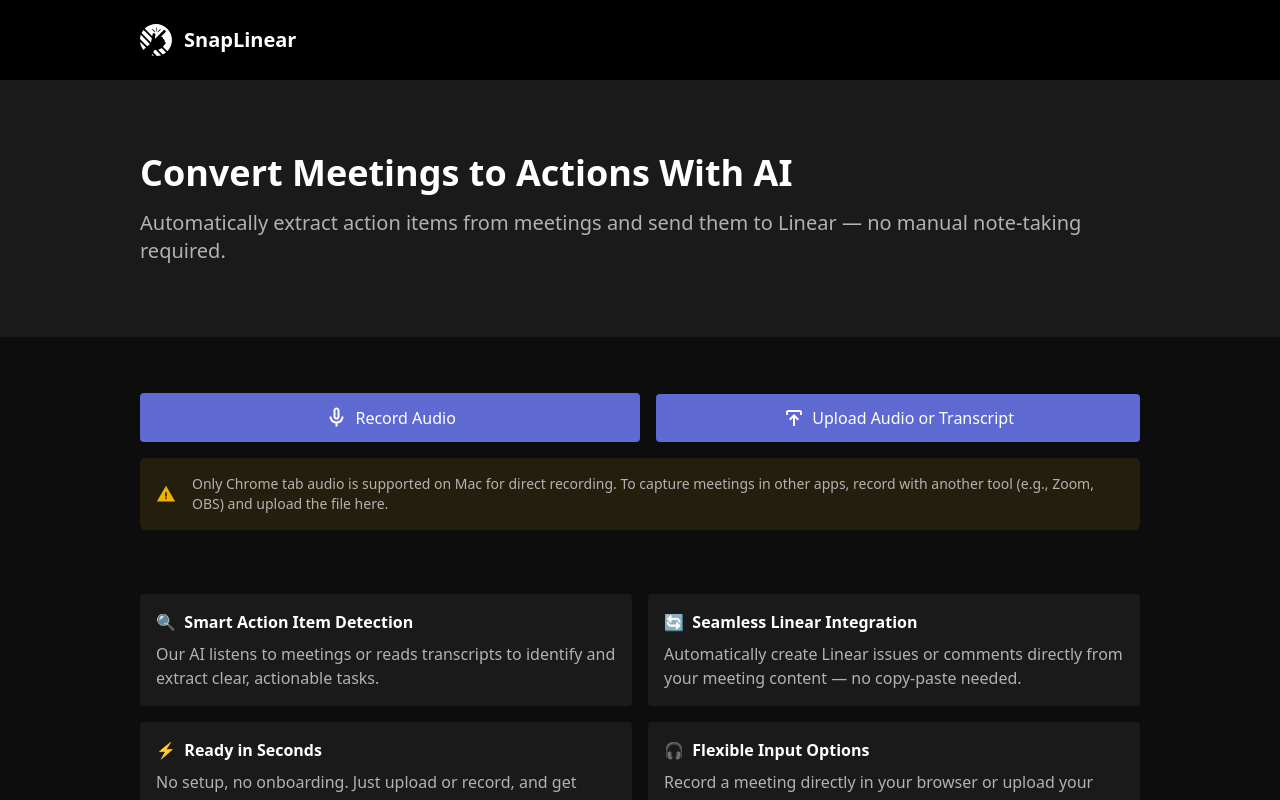
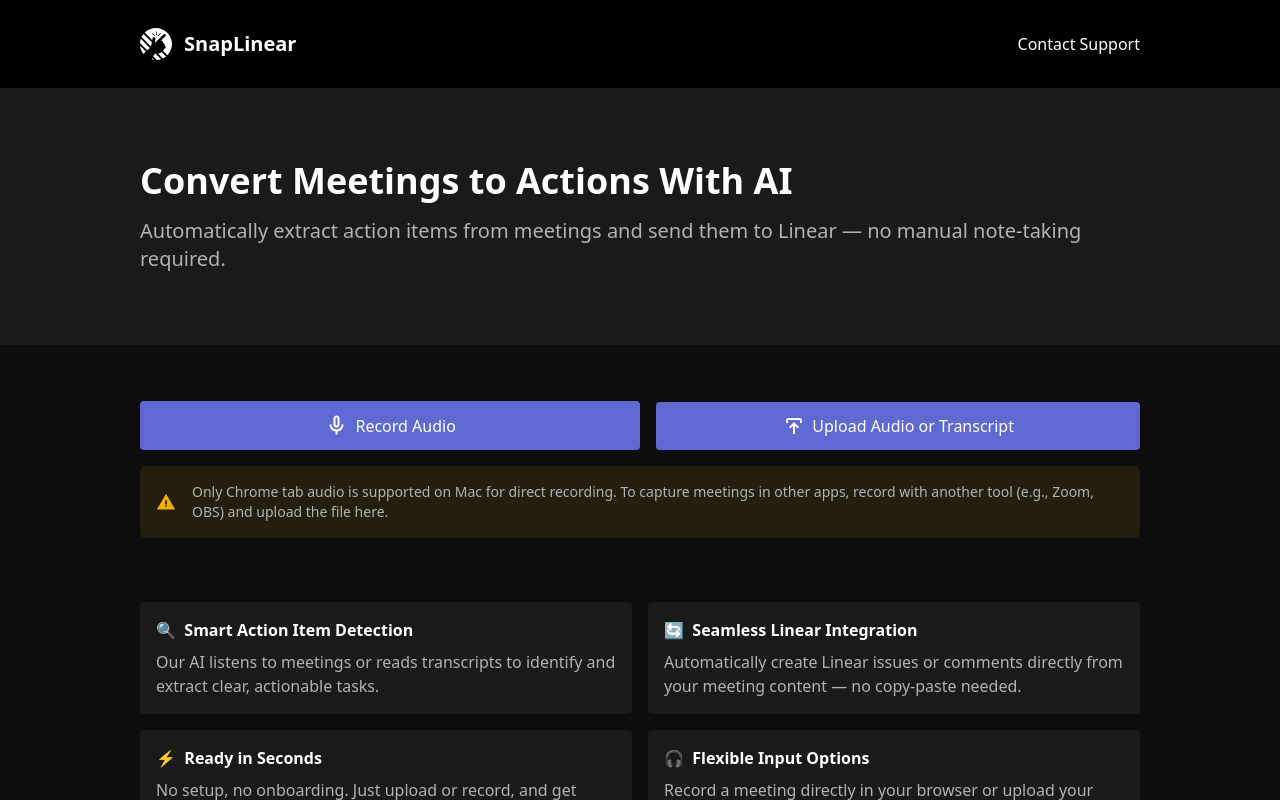
Before and after one commit to buildwithlayer/SnapTask, a React (Vite) app in the folder client/: page / in a window 1280 px wide. Built offline with nearby package versions, Linux system fonts and the light colour scheme.

Commit message:
Add support email

```diff
--- a/client/src/MenuBar.tsx
+++ b/client/src/MenuBar.tsx
@@ -9,6 +9,9 @@
                     <Logo className="w-8 h-8 fill-white"/>
                     <div className="font-bold text-xl">SnapLinear</div>
                 </div>
+                <a href="mailto:support@buildwithlayer.com" className='py-2 hover:border-b-2 border-gray-300'>
+                    Contact Support
+                </a>
             </div>
         </div>
     );
```
